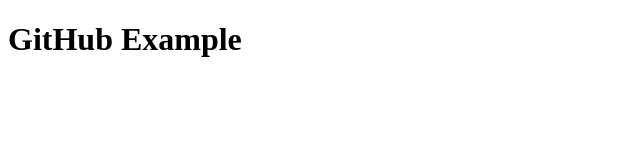
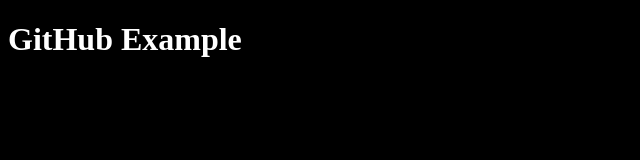
Before and after one commit to GillisBoard/novo-projeto-legal, a plain HTML site: page index.html in a window 1280 px wide. Shown: the whole page, without its empty margins (0-640 px from the left). Drawn offline with Linux system fonts and the light colour scheme.

Commit message:
Eu adicionei um arquivo CSS externo

```diff
--- a/index.html
+++ b/index.html
@@ -5,6 +5,7 @@
     <meta http-equiv="X-UA-Compatible" content="IE=edge">
     <meta name="viewport" content="width=device-width, initial-scale=1.0">
     <title>Github Example</title>
+    <link rel="stylesheet" href="style.css">
 </head>
 <body>
     <h1>GitHub Example</h1>
--- /dev/null
+++ b/style.css
@@ -0,0 +1,4 @@
+body {
+    background-color: #000000;
+    color: #FFFFFF;
+}
```
